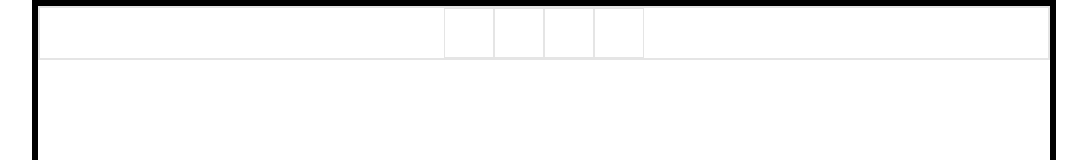
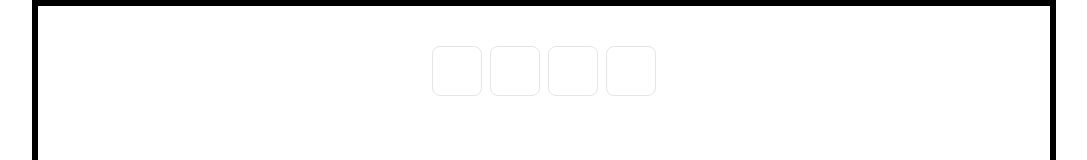
Before and after one commit to morgankar/morgan-kar-portfolio, a React (Vite) app: page / in a window 1280 px wide. Shown: the top 160 px of the page, without its empty margins (96-1183 px from the left). Built offline with nearby package versions, Linux system fonts and the light colour scheme.

Commit message:
navbar wip

```diff
--- a/src/Hero.tsx
+++ b/src/Hero.tsx
@@ -2,7 +2,7 @@ import { Button } from "./components/ui/button"
 
 function Hero() {
   return (
-    <div className='container mt-40 sm:ml-40 md:ml-60 ml-12 h-[90vh]'>
+    <div className='container mt-20 sm:ml-40 md:ml-60 ml-12 h-[90vh]'>
         <div className='bg-amber-400 rounded-[50%] w-[148px] h-[148px]'></div>
         <h1 className='font-[700] text-4xl max-w-[400px] mt-20'>Hey, I'm Arranyak Kar, Developer & Designer</h1>
         <h1 className=" font-[400] mt-2 text-gray-500">Guwahati City, IN</h1>
--- a/src/Navbar.tsx
+++ b/src/Navbar.tsx
@@ -2,11 +2,11 @@ import React from 'react'
 
 function Navbar() {
   return (
-    <div className='m-auto text-center border-2 flex justify-center items-center'>
-      <div className='card w-[50px] h-[50px] border'></div>
-      <div className='card w-[50px] h-[50px] border'></div>
-      <div className='card w-[50px] h-[50px] border'></div>
-      <div className='card w-[50px] h-[50px] border'></div>
+    <div className='m-auto text-center  flex justify-center items-center mt-10 mb-30 gap-2'>
+      <div className='card w-[50px] h-[50px] border rounded-md'></div>
+      <div className='card w-[50px] h-[50px] border rounded-md'></div>
+      <div className='card w-[50px] h-[50px] border rounded-md'></div>
+      <div className='card w-[50px] h-[50px] border rounded-md'></div>
     </div>
   )
 }
```
